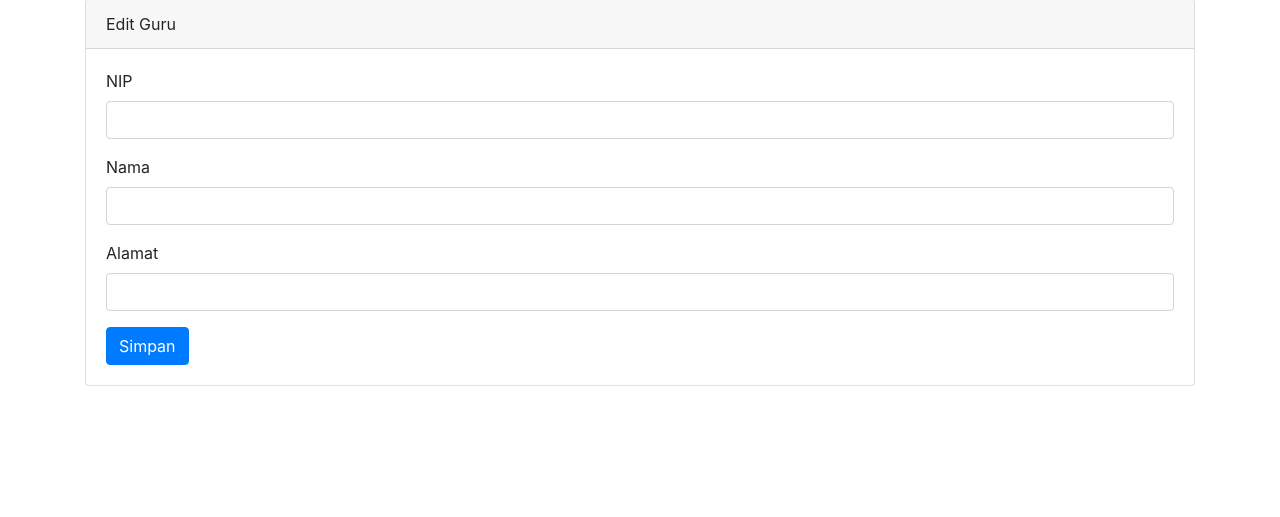
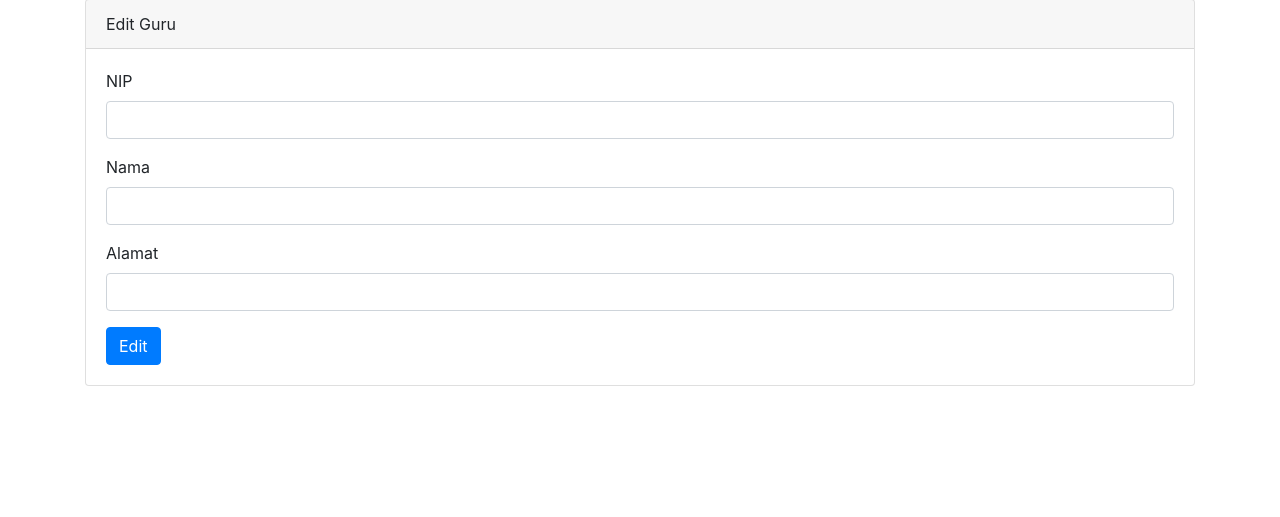
Before and after one commit to kwnad/Day3PraPKL_ReviewOOP, a PHP site: page /edit.php?no=1 in a window 1280 px wide. Shown: the part 103-620 px from the top of the page. Run offline with PHP 8.4, Linux system fonts and the light colour scheme; data that the repository does not hold is empty.

Commit message:
Ganti button edit

```diff
--- a/Guru/edit.php
+++ b/Guru/edit.php
@@ -60,7 +60,7 @@
                         <label for="exampleInputEmail1">Alamat</label>
                         <input type="text" class="form-control" name="alamat" value="<?php echo $alamat; ?>">
                     </div>
-                    <button type="submit" name="save" class="btn btn-primary">Simpan</button>
+                    <button type="submit" name="save" class="btn btn-primary">Edit</button>
                 </form>
 
             </div>
```
